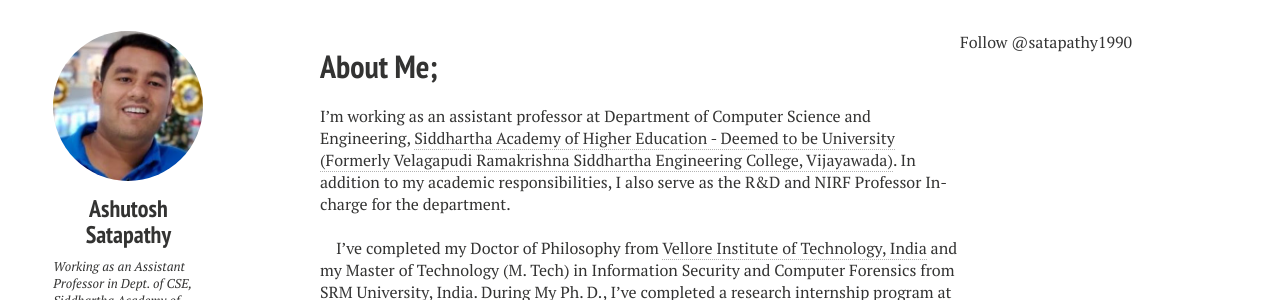
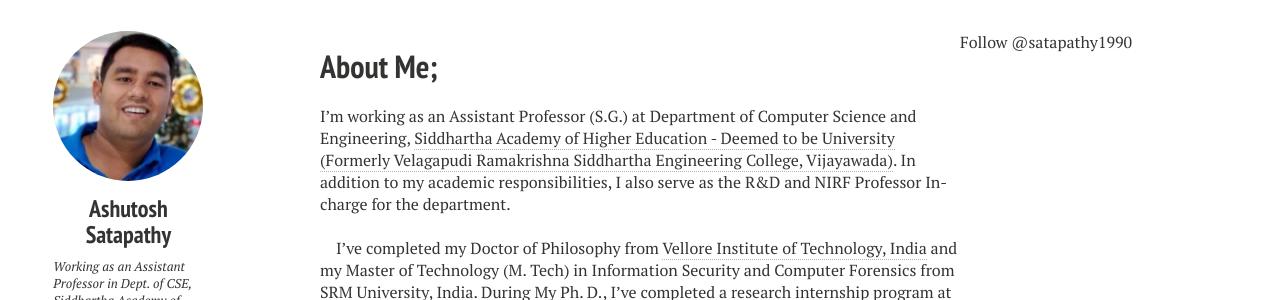
Before and after one commit to ashutoshsatapathy1990/ashutoshsatapathy1990.github.io, a Jekyll site: the page built from index.md, in a window 1280 px wide. Shown: the part 335-635 px from the top of the page. Built offline with Jekyll 4.4.1, drawn with Linux system fonts in a browser that asks for light colours; nearby versions of some CDN libraries; comment, search, counter and statistics services are not loaded.

```diff
--- a/index.md
+++ b/index.md
@@ -7,7 +7,7 @@ image:
   feature: banner.png
 ---
 
-I'm working as an assistant professor at Department of Computer Science and Engineering, [Siddhartha Academy of Higher Education - Deemed to be University (Formerly Velagapudi Ramakrishna Siddhartha Engineering College, Vijayawada)](https://www.vrsiddhartha.ac.in/cse/wp-content/uploads/2020/06/39_Ashutosh-Satapathy.pdf). In addition to my academic responsibilities, I also serve as the R&D and NIRF Professor In-charge for the department.
+I'm working as an Assistant Professor (S.G.) at Department of Computer Science and Engineering, [Siddhartha Academy of Higher Education - Deemed to be University (Formerly Velagapudi Ramakrishna Siddhartha Engineering College, Vijayawada)](https://www.vrsiddhartha.ac.in/cse/wp-content/uploads/2020/06/39_Ashutosh-Satapathy.pdf). In addition to my academic responsibilities, I also serve as the R&D and NIRF Professor In-charge for the department.
 
 <br />
 &emsp;I've completed my Doctor of Philosophy from [Vellore Institute of Technology, India](http://chennai.vit.ac.in/) and my Master of Technology (M. Tech) in Information Security and Computer Forensics from [SRM University, India](http://www.srmuniv.ac.in/). During My Ph. D., I've completed a research internship program at [Information and Communications Research Laboratories,](https://www.itri.org.tw/english/ListStyle.aspx?DisplayStyle=05&SiteID=1&MmmID=617766560112635060) [ITRI-Taiwan](https://www.itri.org.tw/). Previously, I worked as a lecturer at [Odisha University of Technology and Research (formerly College of Engineering and Technology, Bhubaneswar)](https://outr.ac.in/).
```
